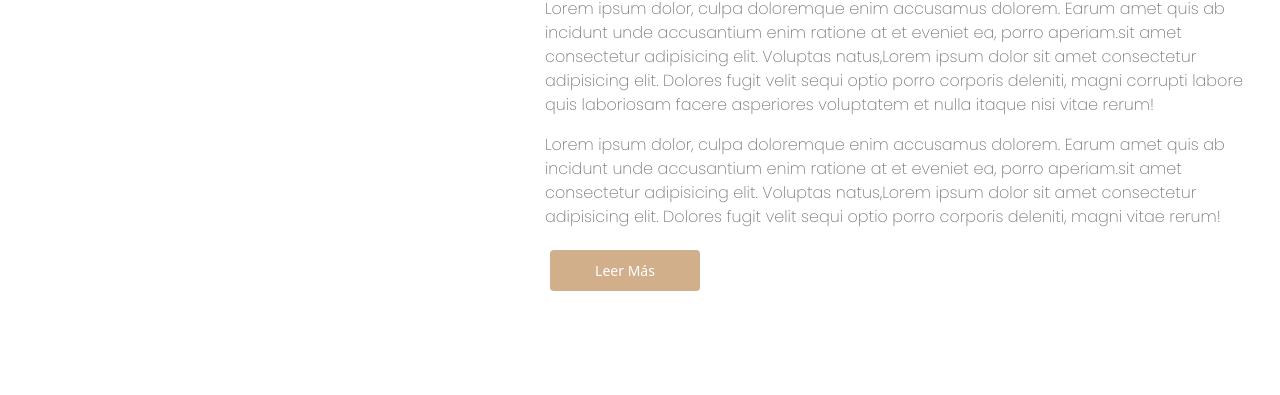
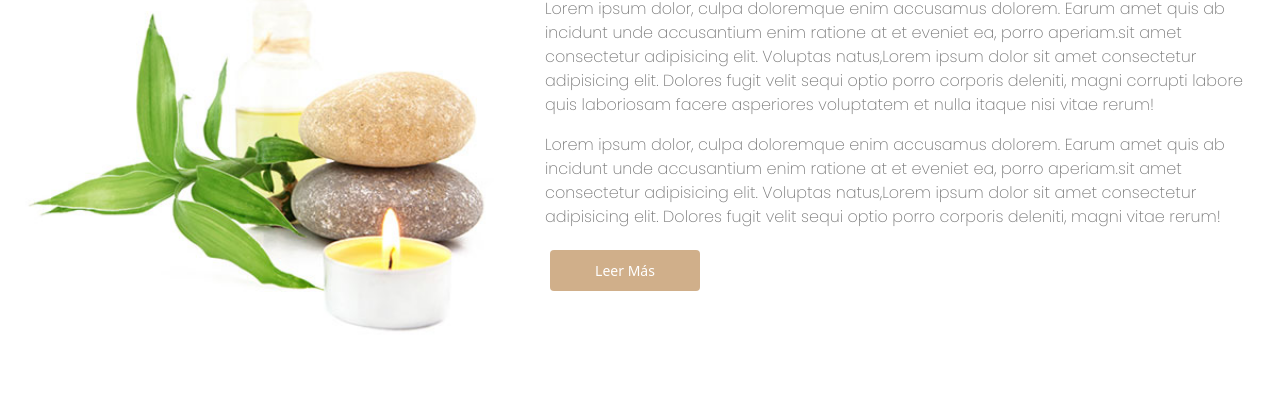
Before and after one commit to FranciscoBellani/velas-olivia, a plain HTML site: page paginas/quienes-somos.html in a window 1280 px wide. Shown: the part 135-530 px from the top of the page. Drawn offline with nearby package versions, Linux system fonts and the light colour scheme.

Commit message:
cambios en quienes somos

```diff
--- a/paginas/quienes-somos.html
+++ b/paginas/quienes-somos.html
@@ -68,7 +68,7 @@
           </div>
         </div>
         <div class="sidebar-content card">
-            <img src="./imagenes/velas_otoño_index.jpg" alt="">
+            <img src="../imagenes/velas_otoño_index.jpg" alt="">
         </div>
 
       </div>
```
